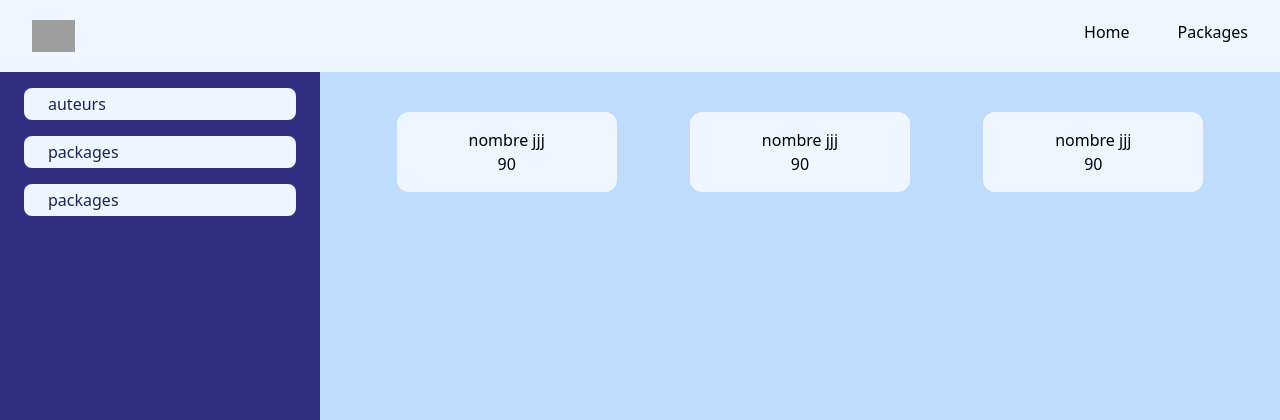
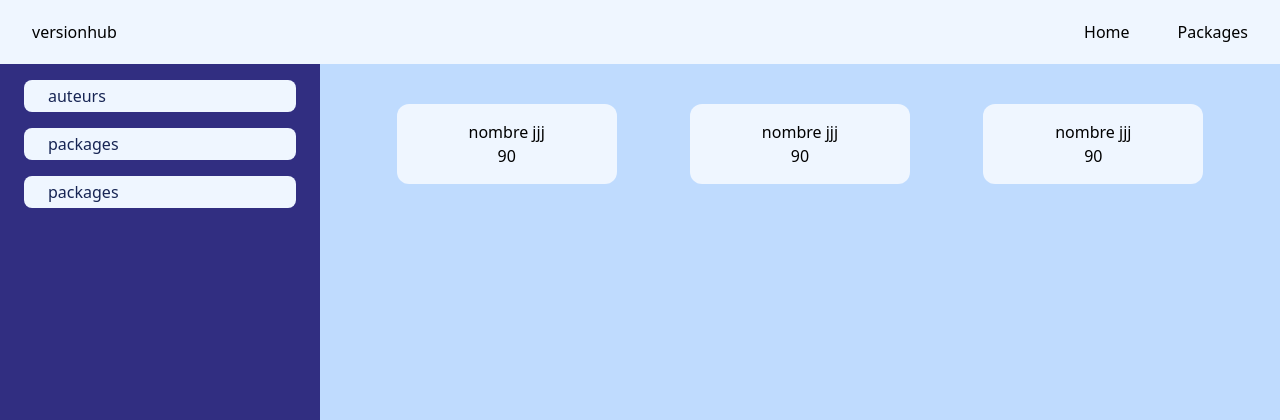
Before and after one commit to Youcode-Classe-E-2024-2025/Ahmed_Taoudi_package, a PHP site: page / in a window 1280 px wide. Shown: the top 420 px of the page. Run offline with PHP 8.4, Linux system fonts and the light colour scheme; grey boxes are pictures that could not be loaded.

Commit message:
modifier les lien de navbar

```diff
--- a/views/partials/navbar.php
+++ b/views/partials/navbar.php
@@ -1,14 +1,14 @@
 <header>
-    <nav class="bg-blue-50 flex justify-between py-5 px-8">
+    <nav class="bg-blue-50 flex justify-between items-center py-5 px-8">
         <div>
-            <a href="index.php" >
-                <span class="sr-only">Your Company</span>
-                <img class="h-8 w-auto" src="https://tailwindui.com/plus/img/logos/mark.svg?color=indigo&shade=600" alt="logo of versionhub">
+            <a href="/" class="font-bold text-[1.5rem]" >
+            version<span class="text-indigo-700">hub</span>
+                <!-- <img class="h-8 w-auto" src="https://tailwindui.com/plus/img/logos/mark.svg?color=indigo&shade=600" alt="logo of versionhub"> -->
             </a>
         </div>
         <div class="flex gap-12">
-            <a href="/">Home</a>
-            <a href="/packages">Packages</a>
+            <a class="font-bold hover:scale-105 transition-all text-indigo-700  hover:text-indigo-900" href="/">Home</a>
+            <a class="font-bold hover:scale-105 transition-all text-indigo-700  hover:text-indigo-900" href="/packages.php">Packages</a>
         </div>
     </nav>
 </header>
```
